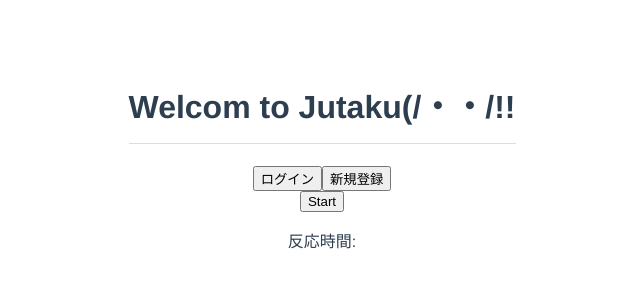
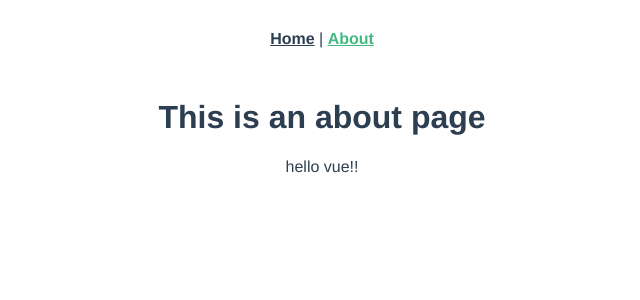
Before and after one commit to yozakurakirei/vue3-modal, a Vue app: page /about in a window 1280 px wide. Shown: the top 300 px of the page, without its empty margins (318-958 px from the left). Built offline with nearby package versions, Linux system fonts and the light colour scheme.

Commit message:
vue router install

```diff
--- a/package.json
+++ b/package.json
@@ -8,10 +8,12 @@
   },
   "dependencies": {
     "core-js": "^3.6.5",
-    "vue": "^3.0.0"
+    "vue": "^3.0.0",
+    "vue-router": "^4.0.0-0"
   },
   "devDependencies": {
     "@vue/cli-plugin-babel": "~4.5.0",
+    "@vue/cli-plugin-router": "~4.5.0",
     "@vue/cli-service": "~4.5.0",
     "@vue/compiler-sfc": "^3.0.0",
     "sass": "^1.26.5",
--- a/src/App.vue
+++ b/src/App.vue
@@ -1,90 +1,36 @@
 <template>
-  <h1>{{ msg }}</h1>
-
-  <teleport to=".modals" v-if="showModal">
-    <!-- login -->
-    <Modal theme="" @close="toggleModal" >
-      <template v-slot:links>
-        <a href="#">新規登録はこちら</a>
-        <a href="#">お困りの方へ</a>
-      </template>
-      <h1>ログイン</h1>
-      <p>メールアドレスとパスワードを入力してください</p>
-    </Modal>
-  </teleport>
-
-  <!-- signup -->
-  <teleport to=".modals" v-if="showLogin">
-    <Modal theme="" @close="toggleLogin" >
-      <template v-slot:links>
-        <a href="#">ログインはこちら</a>
-        <a href="#">お困りの方へ</a>
-      </template>
-      <h1>新規登録</h1>
-      <p>アカウントを作ってみましょう</p>
-    </Modal>
-  </teleport>
-
-  <br>
-  <button @click="toggleModal">ログイン</button>
-  <button @click="toggleLogin">新規登録</button>
-  <br>
-  <button @click="start" :disabled="isPlaying">Start</button>
-  <Block v-if="isPlaying" :delay = delay @end="endGame" />
-  <p>反応時間: {{ score }}</p>
+  <div id="nav">
+    <router-link to="/">Home</router-link> |
+    <router-link to="/about">About</router-link>
+  </div>
+  <router-view/>
 </template>
 
 <script>
-import Modal from "./components/Modal.vue";
-import Block from "./components/Block.vue";
-
 export default {
-  name: 'App',
-  components: {
-    Modal, Block,
-  },
-  data() {
-    return {
-      msg: "Welcom to Jutaku(/・・/!!",
-      showModal: false,
-      showLogin: false,
-      isPlaying: false,
-      delay: null,
-      score: null,
-    }
-  },
-  methods: {
-    toggleModal() {
-      this.showModal = !this.showModal;
-    },
-    toggleLogin() {
-      this.showLogin = !this.showLogin;
-    },
-    start() {
-      this.delay = 2000 + Math.random() * 5000;
-      this.isPlaying = true;
-    },
-    endGame(reactiontime) {
-      this.score = reactiontime;
-      this.isPlaying = false;
-      this
-    }
-  }
+  name: "App",
 }
 </script>
 
 <style lang="scss">
-#app, .modals {
+#app {
   font-family: Avenir, Helvetica, Arial, sans-serif;
   -webkit-font-smoothing: antialiased;
   -moz-osx-font-smoothing: grayscale;
   text-align: center;
   color: #2c3e50;
-  margin-top: 60px;
 }
-h1 {
-  border-bottom: 1px solid #ddd;
-  display: inline-block;
-  padding-bottom: 1rem;
+
+#nav {
+  padding: 30px;
+
+  a {
+    font-weight: bold;
+    color: #2c3e50;
+
+    &.router-link-exact-active {
+      color: #42b983;
+    }
+  }
 }
 </style>
--- a/src/main.js
+++ b/src/main.js
@@ -1,5 +1,6 @@
 import { createApp } from 'vue'
 import App from './App.vue'
 import "./assets/sass/app.scss"
+import router from './router'
 
-createApp(App).mount('#app')
+createApp(App).use(router).mount('#app')
--- /dev/null
+++ b/src/router/index.js
@@ -0,0 +1,25 @@
+import { createRouter, createWebHistory } from 'vue-router'
+import Home from '../views/Home.vue'
+
+const routes = [
+  {
+    path: '/',
+    name: 'Home',
+    component: Home
+  },
+  {
+    path: '/about',
+    name: 'About',
+    // route level code-splitting
+    // this generates a separate chunk (about.[hash].js) for this route
+    // which is lazy-loaded when the route is visited.
+    component: () => import(/* webpackChunkName: "about" */ '../views/About.vue')
+  },
+]
+
+const router = createRouter({
+  history: createWebHistory(process.env.BASE_URL),
+  routes
+})
+
+export default router
--- /dev/null
+++ b/src/views/About.vue
@@ -0,0 +1,17 @@
+<template>
+  <div class="about">
+    <h1>This is an about page</h1>
+    <p>{{ msg }}</p>
+  </div>
+</template>
+
+<script>
+export default {
+  name: "About",
+  data() {
+    return {
+      msg: "hello vue!!",
+    }
+  }
+}
+</script>
--- /dev/null
+++ b/src/views/Home.vue
@@ -0,0 +1,14 @@
+<template>
+  <div class="home">
+  </div>
+</template>
+
+<script>
+// @ is an alias to /src
+
+export default {
+  name: 'Home',
+  components: {
+  }
+}
+</script>
--- /dev/null
+++ b/src/views/Register.vue
@@ -0,0 +1,89 @@
+<template>
+  <h1>{{ msg }}</h1>
+
+  <teleport to=".modals" v-if="showModal">
+    <!-- login -->
+    <Modal theme="" @close="toggleModal" >
+      <template v-slot:links>
+        <a href="#">新規登録はこちら</a>
+        <a href="#">お困りの方へ</a>
+      </template>
+      <h1>ログイン</h1>
+      <p>メールアドレスとパスワードを入力してください</p>
+    </Modal>
+  </teleport>
+
+  <!-- signup -->
+  <teleport to=".modals" v-if="showLogin">
+    <Modal theme="" @close="toggleLogin" >
+      <template v-slot:links>
+        <a href="#">ログインはこちら</a>
+        <a href="#">お困りの方へ</a>
+      </template>
+      <h1>新規登録</h1>
+      <p>アカウントを作ってみましょう</p>
+    </Modal>
+  </teleport>
+
+  <br>
+  <button @click="toggleModal">ログイン</button>
+  <button @click="toggleLogin">新規登録</button>
+  <br>
+  <button @click="start" :disabled="isPlaying">Start</button>
+  <Block v-if="isPlaying" :delay = delay @end="endGame" />
+  <p>反応時間: {{ score }}</p>
+</template>
+
+<script>
+import Modal from "./components/Modal.vue";
+// import Block from "./components/Block.vue";
+export default {
+  name: 'App',
+  components: {
+    Modal,
+  },
+  data() {
+    return {
+      msg: "Welcom to Jutaku(/・・/!!",
+      showModal: false,
+      showLogin: false,
+      isPlaying: false,
+      delay: null,
+      score: null,
+    }
+  },
+  methods: {
+    toggleModal() {
+      this.showModal = !this.showModal;
+    },
+    toggleLogin() {
+      this.showLogin = !this.showLogin;
+    },
+    start() {
+      this.delay = 2000 + Math.random() * 5000;
+      this.isPlaying = true;
+    },
+    endGame(reactiontime) {
+      this.score = reactiontime;
+      this.isPlaying = false;
+      this
+    }
+  }
+}
+</script>
+
+<style lang="scss">
+#app, .modals {
+  font-family: Avenir, Helvetica, Arial, sans-serif;
+  -webkit-font-smoothing: antialiased;
+  -moz-osx-font-smoothing: grayscale;
+  text-align: center;
+  color: #2c3e50;
+  margin-top: 60px;
+}
+h1 {
+  border-bottom: 1px solid #ddd;
+  display: inline-block;
+  padding-bottom: 1rem;
+}
+</style>
```
Also changed, not shown: 1 other file (tests, documents, lock files or other folders).
